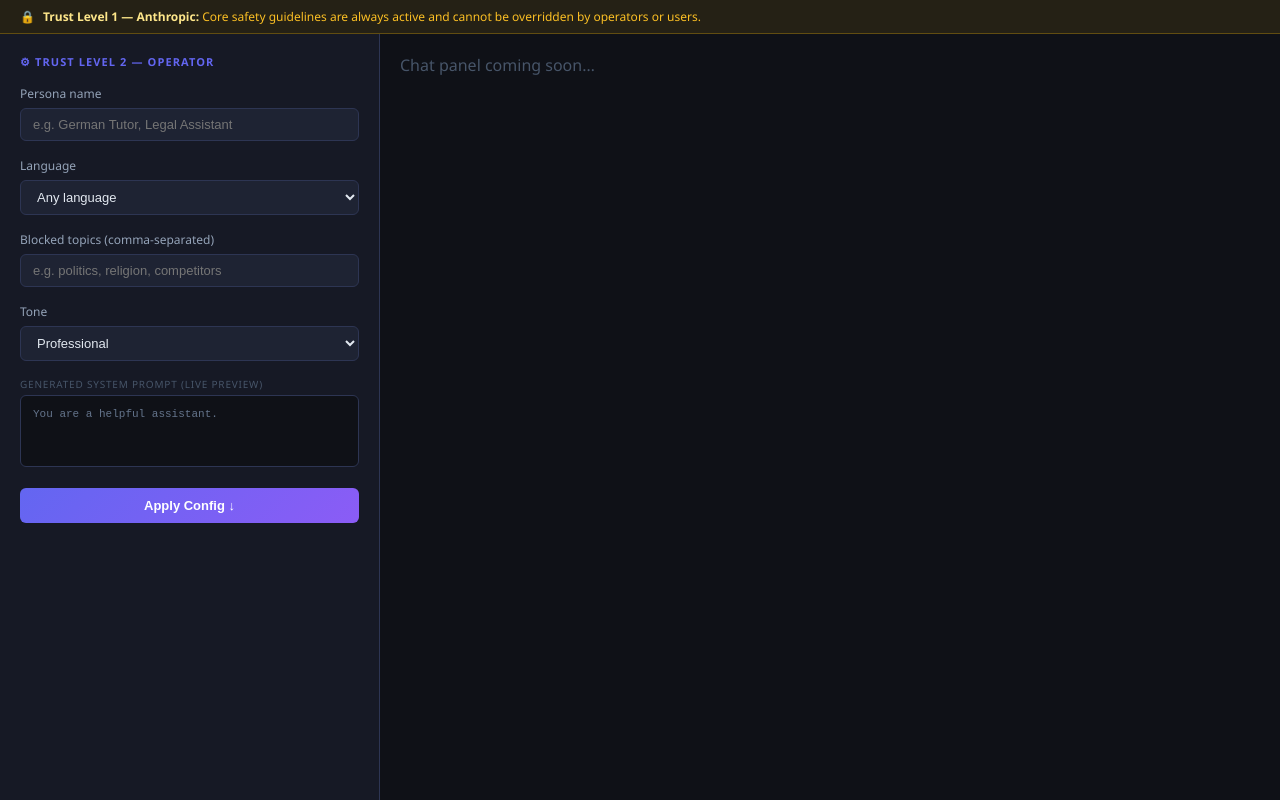
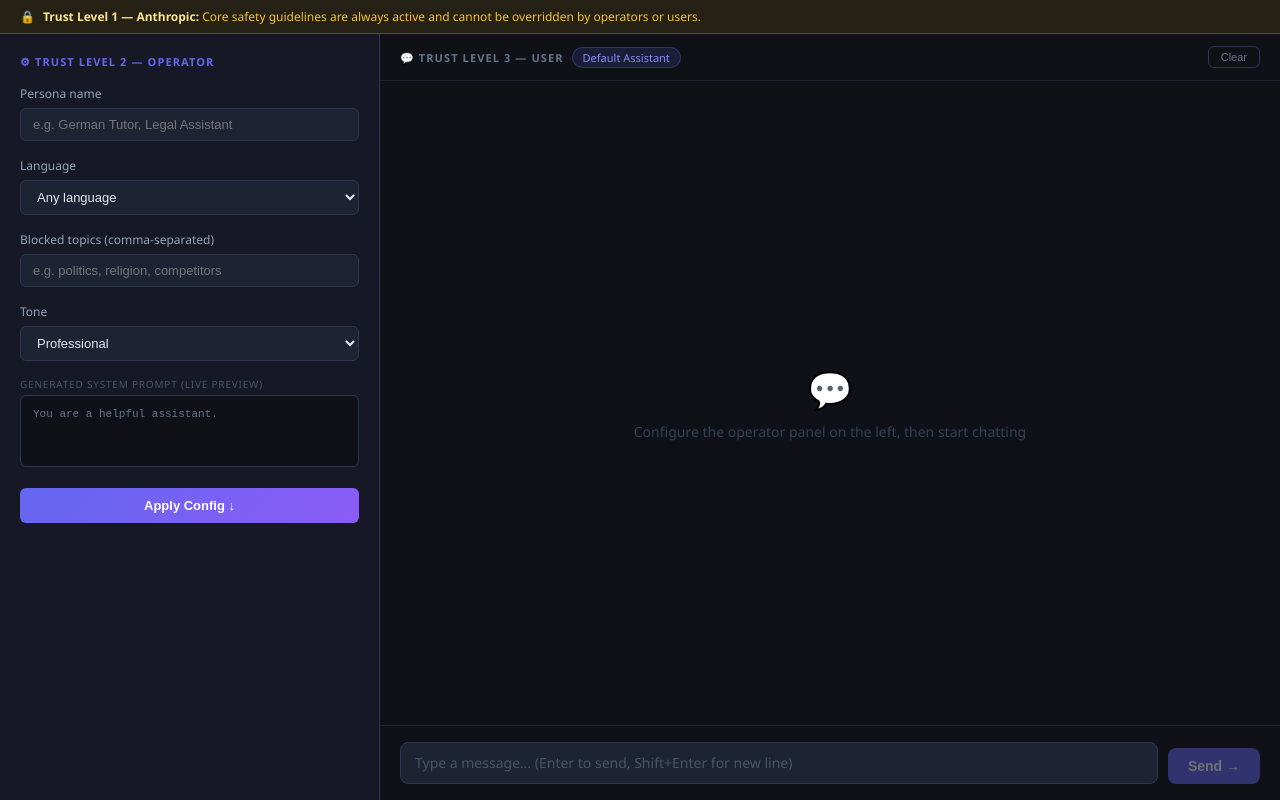
Before and after one commit to sarathmarson/ai-trust-chat, a React (Vite) app in the folder client/: page / in a window 1280 px wide. Built offline with nearby package versions, Linux system fonts and the light colour scheme.

Commit message:
feat: wire ChatPanel into App — full app working

```diff
--- a/client/src/App.jsx
+++ b/client/src/App.jsx
@@ -1,6 +1,7 @@
 import { useState } from 'react'
 import TrustBanner from './components/TrustBanner.jsx'
 import OperatorPanel from './components/OperatorPanel.jsx'
+import ChatPanel from './components/ChatPanel.jsx'
 
 export default function App() {
   const [activePersona, setActivePersona] = useState('Default Assistant')
@@ -10,7 +11,7 @@ export default function App() {
       <TrustBanner />
       <div className="panels">
         <OperatorPanel onApply={setActivePersona} />
-        <div style={{ padding: '20px', color: '#475569' }}>Chat panel coming soon…</div>
+        <ChatPanel activePersona={activePersona} />
       </div>
     </div>
   )
--- /dev/null
+++ b/client/src/components/ChatPanel.jsx
@@ -0,0 +1,21 @@
+import { useChat } from '../hooks/useChat.js'
+import MessageList from './MessageList.jsx'
+import MessageInput from './MessageInput.jsx'
+
+export default function ChatPanel({ activePersona }) {
+  const { messages, isStreaming, sendMessage, clearMessages } = useChat()
+
+  return (
+    <div className="chat-panel">
+      <div className="chat-header">
+        <div className="chat-title">
+          💬 Trust Level 3 — User
+          <span className="persona-badge">{activePersona}</span>
+        </div>
+        <button className="btn-clear" onClick={clearMessages}>Clear</button>
+      </div>
+      <MessageList messages={messages} />
+      <MessageInput onSend={sendMessage} disabled={isStreaming} />
+    </div>
+  )
+}
```
